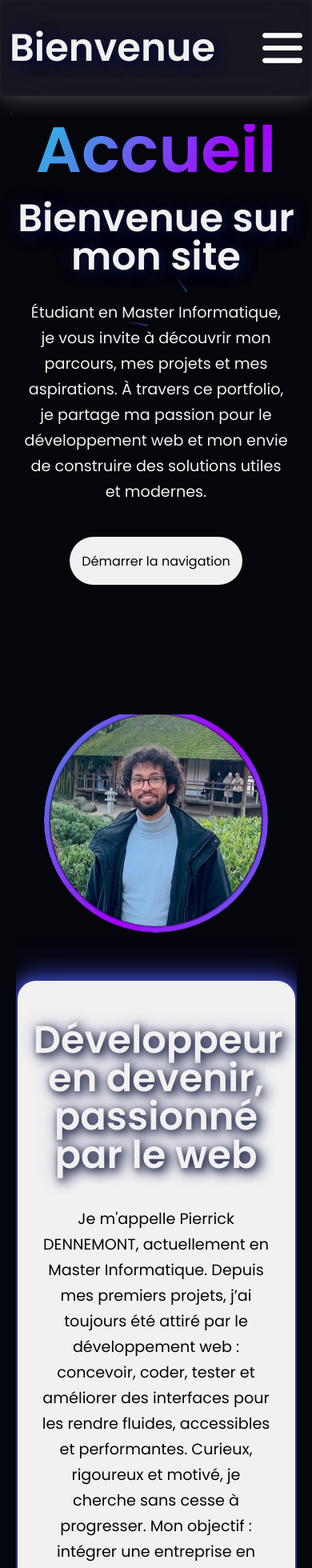
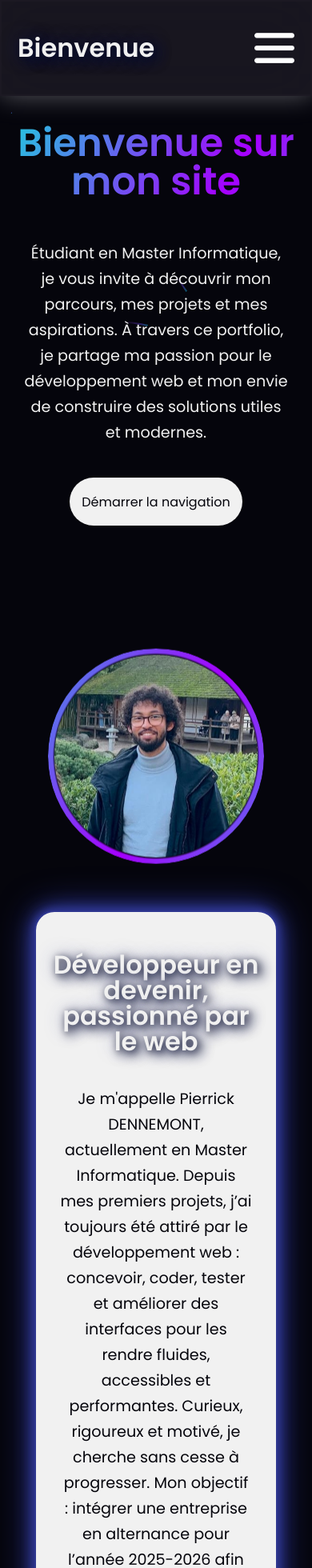
Before and after one commit to PierrickDEN03/Mon-Site, a React (Create React App) app: page / in a window 390 px wide. Shown: the top 1960 px of the page at 80% size. Built offline with nearby package versions, Linux system fonts and the light colour scheme.

Commit message:
Correction responsive texte

```diff
--- a/src/components/Accueil.jsx
+++ b/src/components/Accueil.jsx
@@ -4,11 +4,36 @@ import { colors } from './Utils'
 import { BackgroundBeams } from './ui/BackgroundAccueil/background-beams'
 import styled from 'styled-components'
 
-export const Div = styled.div`
+const Div = styled.div`
       display: flex;
       align-item: center;
       justify-content: center;
       margin-top: 40px;
+`
+const H1Desktop = styled.h1`
+      @media (min-width: 768px) {
+            display: block;
+      }
+      @media (max-width: 768px) {
+            display: none;
+      }
+`
+const H2Desktop = styled.h2`
+      @media (min-width: 768px) {
+            display: block;
+      }
+      @media (max-width: 768px) {
+            display: none;
+      }
+`
+const H1Mobile = styled.h1`
+      @media (max-width: 768px) {
+            display: block;
+            margin-bottom: 50px;
+      }
+      @media (min-width: 768px) {
+            display: none;
+      }
 `
 
 export default function Accueil({ lightMode, fontMode }) {
@@ -19,8 +44,9 @@ export default function Accueil({ lightMode, fontMode }) {
 
                   {/* Contenu visible au premier plan */}
                   <div className="relative text-center p-8" style={{ zIndex: 10 }}>
-                        <h1>Accueil</h1>
-                        <h2>Bienvenue sur mon site</h2>
+                        <H1Desktop>Accueil</H1Desktop>
+                        <H2Desktop>Bienvenue sur mon site</H2Desktop>
+                        <H1Mobile>Bienvenue sur mon site</H1Mobile>
                         <p style={{ color: lightMode === 'jour' ? colors.noir : colors.blanc }}>
                               Étudiant en Master Informatique, je vous invite à découvrir mon parcours, mes projets et
                               mes aspirations. À travers ce portfolio, je partage ma passion pour le développement web
--- a/src/components/Header.jsx
+++ b/src/components/Header.jsx
@@ -26,7 +26,7 @@ const DivMenu = styled.div`
       transition: color 1s ease, background-color 1s ease, border 1s ease;
       @media (max-width: 1024px) {
             justify-content: space-between;
-            padding: 0 10px;
+            padding: 0 20px;
             margin: 0;
             box-sizing: border-box;
       }
--- a/src/components/Presentation.jsx
+++ b/src/components/Presentation.jsx
@@ -19,7 +19,6 @@ const Container = styled.div`
             flex-direction: column-reverse;
             box-sizing: border-box;
             max-width: 100%;
-            overflow-x: hidden;
       }
 `
 
@@ -40,7 +39,7 @@ const DivText = styled(motion.div)`
       transition: backgrond-color 1s ease, color 1s ease;
 
       @media (max-width: 1024px) {
-            width: 100%;
+            width: 90%;
             padding: 20px;
       }
 `
--- a/src/index.jsx
+++ b/src/index.jsx
@@ -15,9 +15,8 @@ export const GlobalStyle = createGlobalStyle`
     }
       body {
       background-color: ${({ $mode }) => ($mode === 'jour' ? colors.blanc : colors.noir)};
-      transition:background-color 1s ease;
+      transition:background-color 1s ease,cursor 1s ease;
       cursor:${({ $cursor }) => ($cursor === 'normal' ? 'auto' : 'none')};
-      transition : cursor 1s ease;
       }
       @media (max-width: 1024px) {
             body{
@@ -45,7 +44,13 @@ export const GlobalStyle = createGlobalStyle`
             -webkit-background-clip: text;
             animation: auroraAnimation 8s ease infinite;
       }
-
+      @media (max-width: 768px) {
+            h1{
+                  font-size:${({ $taille }) => ($taille === 'petit' ? '2rem' : $taille === 'normal' ? '3rem' : '4rem')};
+                  line-height:${({ $taille }) =>
+                        $taille === 'petit' ? '2rem' : $taille === 'normal' ? '3rem' : '4rem'};
+            }
+      }
       h2 {
       text-align: center;
       font-family: 'Poppins', sans-serif;
@@ -118,6 +123,15 @@ export const GlobalStyle = createGlobalStyle`
                         0px 0px 35px rgba(46, 54, 143, 0.6),
                         3px 3px 12px rgba(5, 5, 12, 0.8);
                   `}
+            }
+      }
+
+      @media (max-width: 768px) {
+            h2{
+                  font-size:${({ $taille }) =>
+                        $taille === 'petit' ? '1.5rem' : $taille === 'normal' ? '2rem' : '3rem'};
+                  line-height:${({ $taille }) =>
+                        $taille === 'petit' ? '1rem' : $taille === 'normal' ? '2rem' : '3rem'};
             }
       }
 
```
